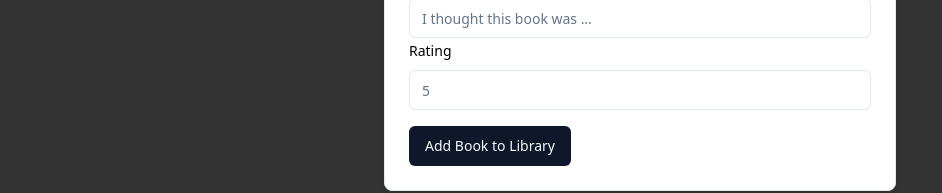
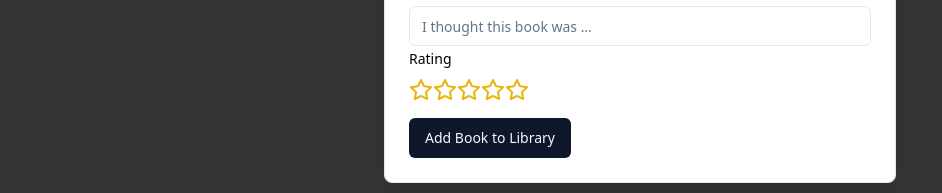
Before and after one commit to judicodes/virtual-bookshelf, a React (Vite) app: page / in a window 1280 px wide. Both pictures are taken after a click on the button "Add new book". Shown: the part 495-688 px from the top of the page, without its empty margins (0-942 px from the left). Built offline with nearby package versions, Linux system fonts and the light colour scheme; no server answers; the database is empty.

Commit message:
Reuse Star Rating component.

```diff
--- a/src/components/Book.tsx
+++ b/src/components/Book.tsx
@@ -1,5 +1,5 @@
 import { Book as BookType } from "@/services/books.service";
-import { Star } from "lucide-react";
+import StarRating from "./StarRating";
 
 export function Book({ book }: { book: BookType }) {
   const { title, author, publicationYear, description, personalNotes, rating } =
@@ -24,13 +24,7 @@ export function Book({ book }: { book: BookType }) {
             <p className="line-clamp-1">{personalNotes}</p>
           </>
         )}
-        {rating && (
-          <figure className="flex gap-1">
-            {Array.from(Array(rating).keys()).map((key) => (
-              <Star key={key} size={24} />
-            ))}
-          </figure>
-        )}
+        {rating && <StarRating filledStars={rating} />}
       </article>
     </li>
   );
--- a/src/components/BookDetailsDialog.tsx
+++ b/src/components/BookDetailsDialog.tsx
@@ -1,15 +1,9 @@
-import { Trash2, Edit2, Star } from "lucide-react";
-import {
-  Dialog,
-  DialogContent,
-  DialogHeader,
-  DialogTitle
-} from "@/components/ui/dialog";
+import { Trash2, Edit2 } from "lucide-react";
+import { Dialog, DialogContent } from "@/components/ui/dialog";
 import { Book, updateBook } from "@/services/books.service";
 import { deleteBook } from "@/services/books.service";
 import { Button } from "./ui/button";
-import { cn } from "@/lib/utils";
-import { useState } from "react";
+import StarRating from "./StarRating";
 
 interface Props {
   isOpen: boolean;
@@ -36,8 +30,6 @@ const BookDetailsDialog = ({
     rating
   } = book;
 
-  const [isEditingRating, setIsEditingRating] = useState(false);
-
   const onDeleteButtonClick = () => {
     if (
       window.confirm("Are you sure you want to permanently delete this book?")
@@ -62,10 +54,6 @@ const BookDetailsDialog = ({
   return (
     <Dialog open={isOpen} onOpenChange={handleOnOpenChange}>
       <DialogContent>
-        <DialogHeader>
-          <DialogTitle>{title}</DialogTitle>
-        </DialogHeader>
-
         <header className="flex gap-2 items-center justify-between">
           <p className="font-bold text-xl">{title}</p>
         </header>
@@ -83,22 +71,8 @@ const BookDetailsDialog = ({
               <p>{personalNotes}</p>
             </>
           )}
-          {rating}
           {rating && (
-            <div
-              onMouseEnter={() => {
-                setIsEditingRating(true);
-              }}
-              onMouseLeave={() => {
-                setIsEditingRating(false);
-              }}
-            >
-              <StarRating
-                filledStars={rating}
-                isEditing={isEditingRating}
-                onClickStar={updateRating}
-              />
-            </div>
+            <StarRating filledStars={rating} onClickStar={updateRating} />
           )}
         </article>
 
@@ -120,33 +94,4 @@ const BookDetailsDialog = ({
   );
 };
 
-function StarRating({
-  filledStars,
-  isEditing,
-  onClickStar
-}: {
-  filledStars: number;
-  isEditing: boolean;
-  onClickStar: (starIndex: number) => void;
-}) {
-  return (
-    <figure className="flex text-yellow-500">
-      {Array.from(Array(5).keys()).map((key) => (
-        <Star
-          key={key}
-          size={24}
-          className={cn(
-            isEditing &&
-              "stroke-yellow-500 hover:fill-yellow-500 cursor-pointer has-[~_&:hover]:fill-yellow-500",
-            !isEditing && key + 1 <= filledStars && "fill-yellow-500"
-          )}
-          onClick={() => {
-            onClickStar(key + 1);
-          }}
-        />
-      ))}
-    </figure>
-  );
-}
-
 export default BookDetailsDialog;
--- a/src/components/FormDialog.tsx
+++ b/src/components/FormDialog.tsx
@@ -12,6 +12,7 @@ import { Form, FormControl, FormField, FormItem, FormLabel } from "./ui/form";
 import { Input } from "./ui/input";
 import { Book } from "@/services/books.service";
 import { useEffect } from "react";
+import StarRating from "./StarRating";
 
 const formSchema = z.object({
   title: z.string(),
@@ -174,11 +175,18 @@ export default function FormDialog({
                 <FormItem>
                   <FormLabel>Rating</FormLabel>
                   <FormControl>
-                    <Input placeholder="5" {...field} type="number" />
+                    <Input {...field} hidden className="hidden" />
                   </FormControl>
+                  <StarRating
+                    filledStars={field.value ? parseInt(field.value) : 0}
+                    onClickStar={(starIndex) => {
+                      form.setValue("rating", starIndex.toString());
+                    }}
+                  />
                 </FormItem>
               )}
             />
+
             <nav className="mt-4">
               <Button type="submit">
                 {book ? "Update book" : "Add Book to Library"}
--- /dev/null
+++ b/src/components/StarRating.tsx
@@ -0,0 +1,53 @@
+import { useState } from "react";
+import { Star } from "lucide-react";
+import { cn } from "@/lib/utils";
+
+function StarRating({
+  filledStars,
+  onClickStar
+}: {
+  filledStars: number;
+  onClickStar?: (starIndex: number) => void;
+}) {
+  const [isEditing, setIsEditing] = useState(false);
+  return (
+    <figure
+      className="flex text-yellow-500"
+      onMouseEnter={
+        onClickStar
+          ? () => {
+              setIsEditing(true);
+            }
+          : undefined
+      }
+      onMouseLeave={
+        onClickStar
+          ? () => {
+              setIsEditing(false);
+            }
+          : undefined
+      }
+    >
+      {Array.from(Array(5).keys()).map((key) => (
+        <Star
+          key={key}
+          size={24}
+          className={cn(
+            isEditing &&
+              "stroke-yellow-500 hover:fill-yellow-500 cursor-pointer has-[~_&:hover]:fill-yellow-500",
+            !isEditing && key + 1 <= filledStars && "fill-yellow-500"
+          )}
+          onClick={
+            onClickStar
+              ? () => {
+                  onClickStar(key + 1);
+                }
+              : undefined
+          }
+        />
+      ))}
+    </figure>
+  );
+}
+
+export default StarRating;
```
